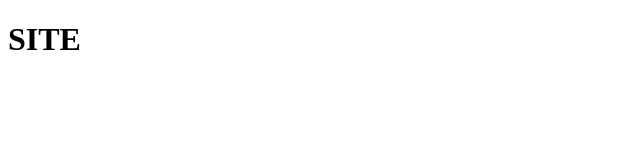
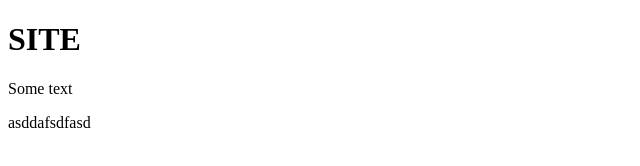
Before and after one commit to VovaPoronuik/site, a plain HTML site: page index.html in a window 1280 px wide. Shown: the whole page, without its empty margins (0-640 px from the left). Drawn offline with Linux system fonts and the light colour scheme.

Commit message:
second commit

```diff
--- a/index.html
+++ b/index.html
@@ -7,5 +7,7 @@
 </head>
 <body>
     <h1>SITE</h1>
+    <p>Some text</p>
+    <p>asddafsdfasd</p>
 </body>
 </html>
```
